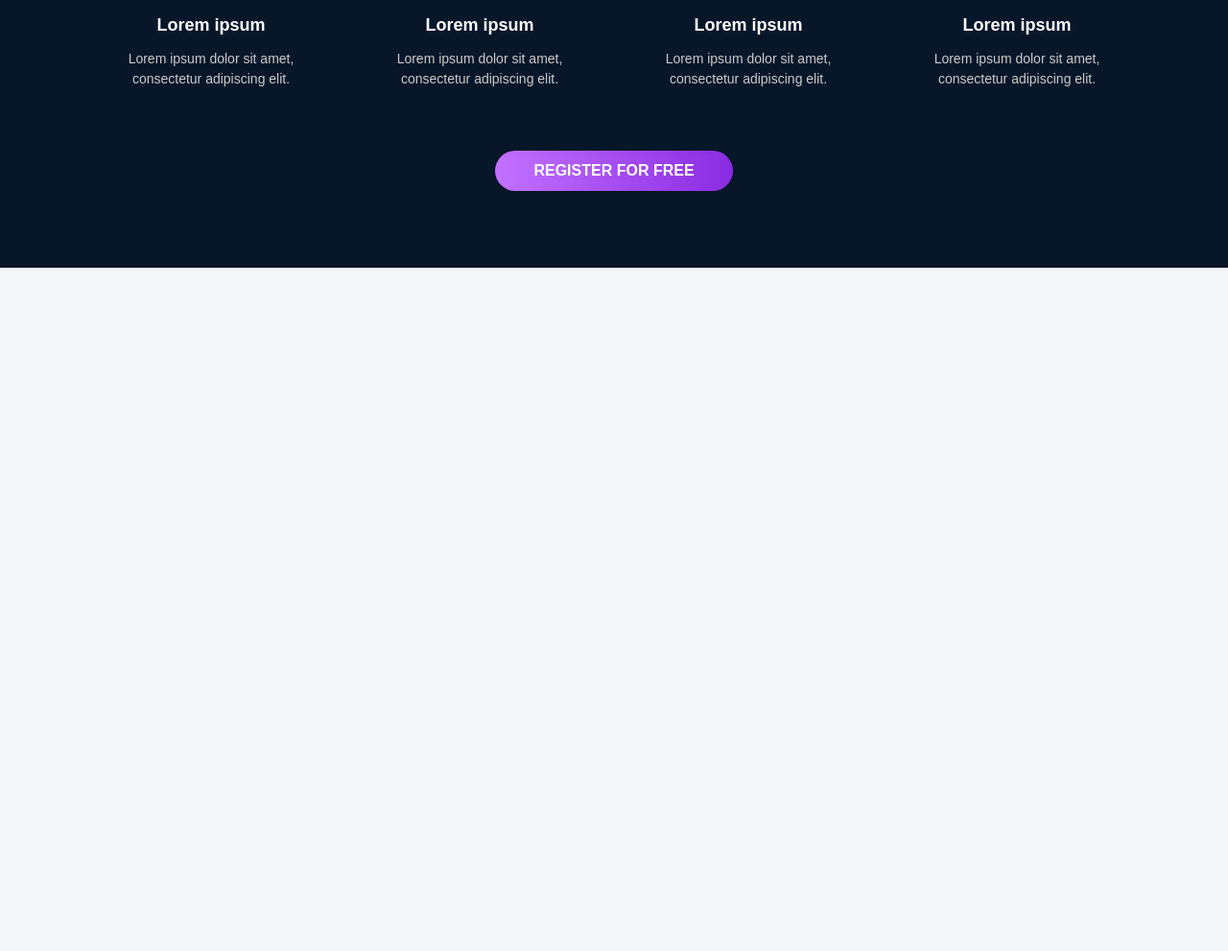
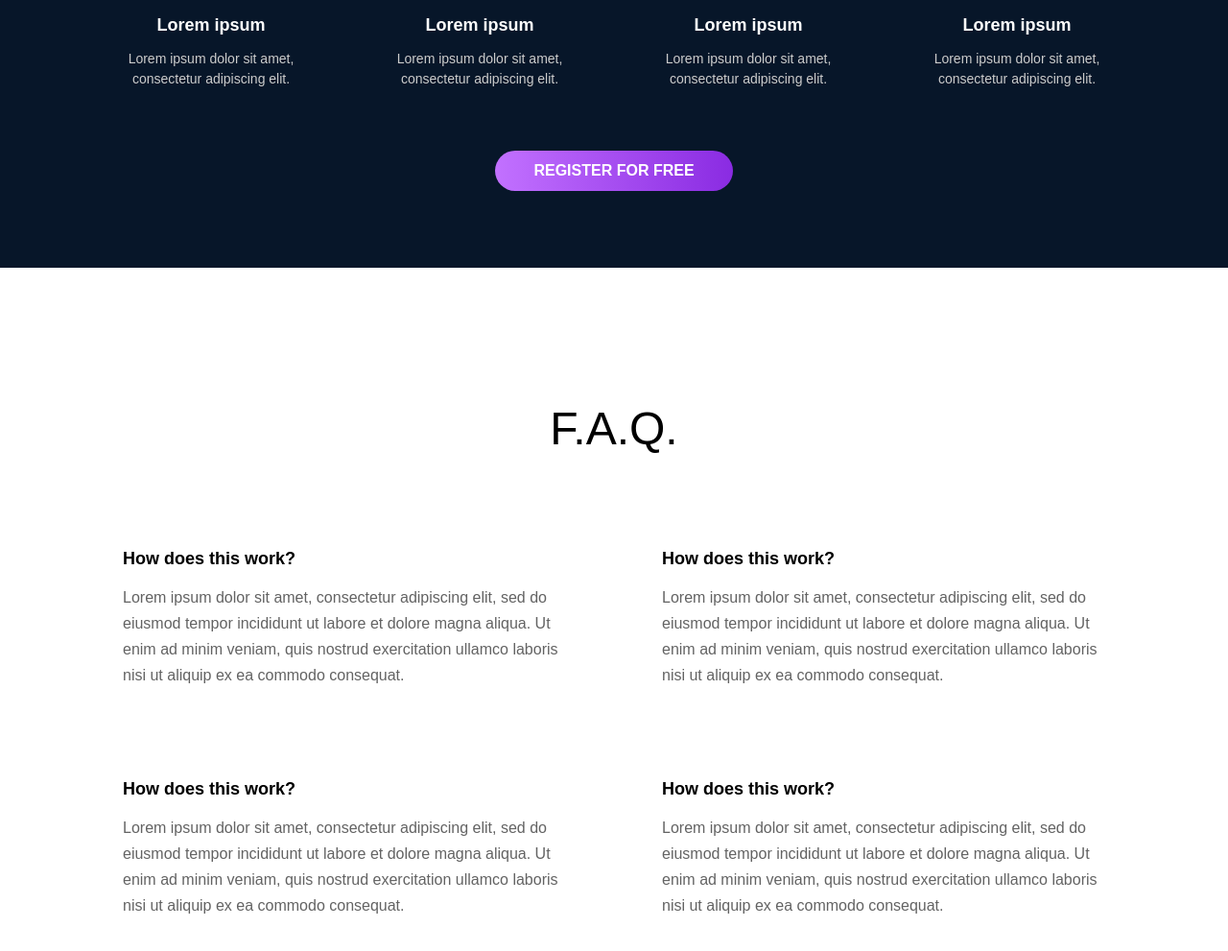
Before and after one commit to patrick-brainoo/alx_html_css, a plain HTML site: page css_advanced/index.html in a window 1280 px wide. Shown: the part 2290-3281 px from the top of the page at 96% size. Before the commit the page ends 2569 px from the top, so only its background shows below. Drawn offline with Linux system fonts and the light colour scheme.

Commit message:
Add FAQ section

```diff
--- a/css_advanced/index.html
+++ b/css_advanced/index.html
@@ -261,3 +261,44 @@
 
     <button class="register-btn">REGISTER FOR FREE</button>
 </section>
+<section class="faq-section">
+    <h2 class="faq-title">F.A.Q.</h2>
+
+    <div class="faq-grid">
+        <div class="faq-item">
+            <h3>How does this work?</h3>
+            <p>
+                Lorem ipsum dolor sit amet, consectetur adipiscing elit, sed do eiusmod tempor incididunt ut
+                labore et dolore magna aliqua. Ut enim ad minim veniam, quis nostrud exercitation ullamco
+                laboris nisi ut aliquip ex ea commodo consequat.
+            </p>
+        </div>
+
+        <div class="faq-item">
+            <h3>How does this work?</h3>
+            <p>
+                Lorem ipsum dolor sit amet, consectetur adipiscing elit, sed do eiusmod tempor incididunt ut
+                labore et dolore magna aliqua. Ut enim ad minim veniam, quis nostrud exercitation ullamco
+                laboris nisi ut aliquip ex ea commodo consequat.
+            </p>
+        </div>
+
+        <div class="faq-item">
+            <h3>How does this work?</h3>
+            <p>
+                Lorem ipsum dolor sit amet, consectetur adipiscing elit, sed do eiusmod tempor incididunt ut
+                labore et dolore magna aliqua. Ut enim ad minim veniam, quis nostrud exercitation ullamco
+                laboris nisi ut aliquip ex ea commodo consequat.
+            </p>
+        </div>
+
+        <div class="faq-item">
+            <h3>How does this work?</h3>
+            <p>
+                Lorem ipsum dolor sit amet, consectetur adipiscing elit, sed do eiusmod tempor incididunt ut
+                labore et dolore magna aliqua. Ut enim ad minim veniam, quis nostrud exercitation ullamco
+                laboris nisi ut aliquip ex ea commodo consequat.
+            </p>
+        </div>
+    </div>
+</section>
--- a/css_advanced/styles.css
+++ b/css_advanced/styles.css
@@ -396,3 +396,53 @@ header ul li {
     border-radius: 30px;
     cursor: pointer;
 }
+/* FAQ SECTION */
+.faq-section {
+    background-color: #ffffff;
+    padding: 100px 0;
+    width: 100%;
+}
+
+.faq-title {
+    text-align: center;
+    font-size: 48px;
+    font-weight: 400;
+    color: #000;
+    margin-bottom: 80px;
+}
+
+/* Grid: 2 columns, 2 rows */
+.faq-grid {
+    width: 80%;
+    margin: 0 auto;
+    display: grid;
+    grid-template-columns: repeat(2, 1fr);
+    gap: 60px 100px; /* row-gap, column-gap */
+}
+
+/* Individual FAQ block */
+.faq-item h3 {
+    font-size: 18px;
+    font-weight: 700;
+    margin-bottom: 15px;
+    color: #000;
+}
+
+.faq-item p {
+    font-size: 16px;
+    line-height: 1.7;
+    color: #636363; /* light grey text from Figma */
+}
+
+/* RESPONSIVE */
+@media (max-width: 768px) {
+    .faq-grid {
+        grid-template-columns: 1fr;
+        gap: 40px;
+        width: 90%;
+    }
+
+    .faq-title {
+        font-size: 36px;
+    }
+}
```
